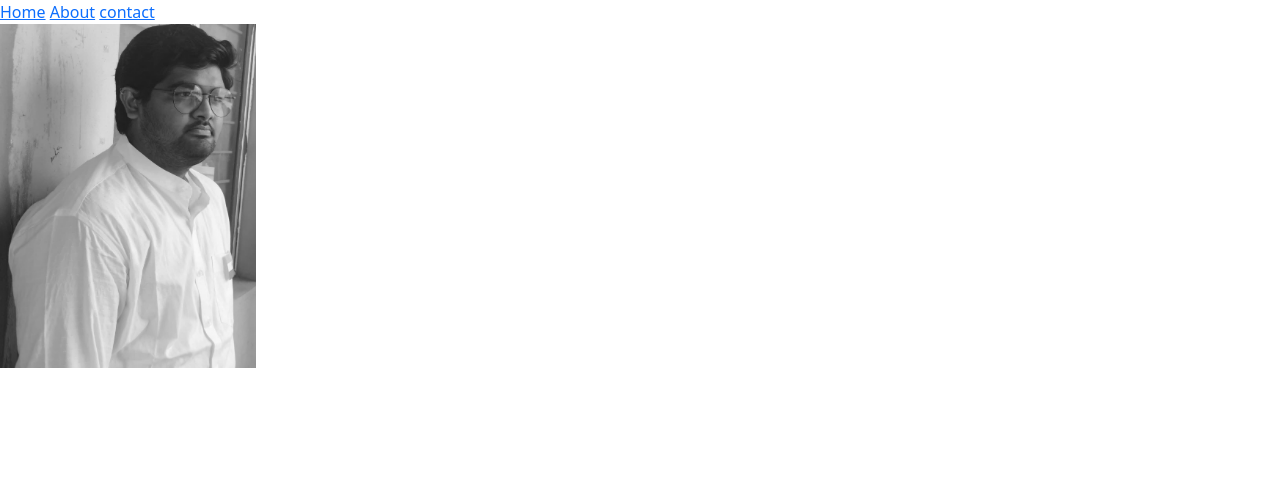
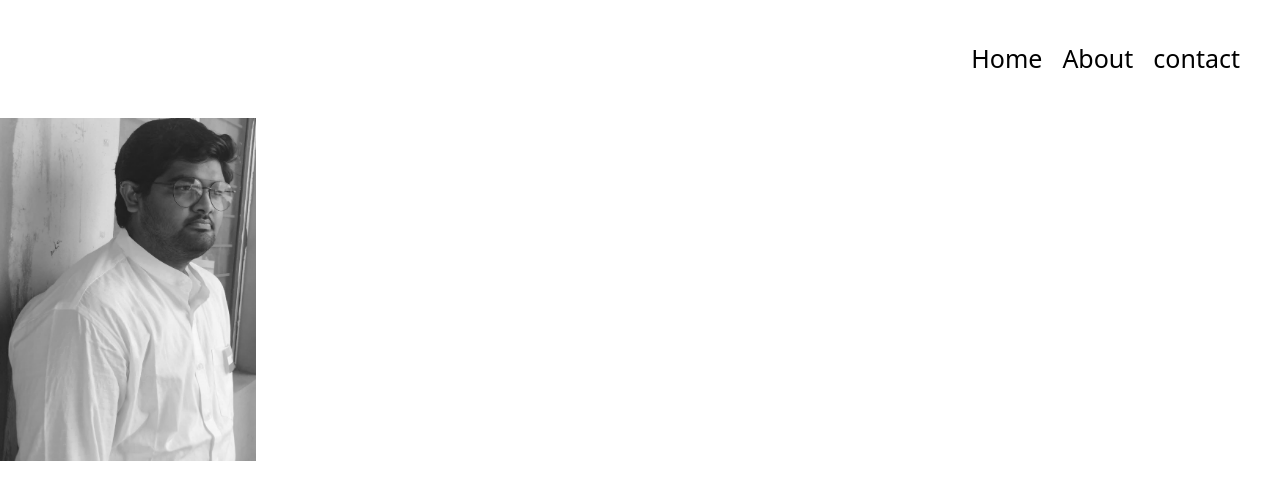
Before and after one commit to kishore3siddireddy/myPortfilio, a plain HTML site: page index.html in a window 1280 px wide. Drawn offline with nearby package versions, Linux system fonts and the light colour scheme.

Commit message:
make some changes

```diff
--- a/index.html
+++ b/index.html
@@ -15,13 +15,18 @@
   <body>
     <header class="nav-con">
       <div class="nav-con-col">
+        <div class="row">
+          <div class="col-12">
+
             <nav class="navBar">
               <div class="randring-con">
                 <a href="#" class="randring-nav">Home</a>
                 <a href="#" class="randring-nav">About</a>
                 <a href="#" class="randring-nav">contact</a>
               </div>
+            </div>
           </nav>
+        </div>
       </div>
     </header>
     <section class="main">
--- a/style.css
+++ b/style.css
@@ -2,7 +2,34 @@
     filter: grayscale(100%);
     height:30%;
     width:20%;
+    animation: fade-in 1s ease-in forwards;
+    transition: transform .5s !important;
+    cursor: pointer;
+
+
 }
+
 .pic1:hover{
     filter: grayscale(0%);
+    transform: scale(1.3);
+
 }
+.nav-con-col{
+    padding: 30px;
+
+}
+.randring-con{
+   display: flex;
+   justify-content: end;
+}
+.randring-nav{
+    padding:10px;
+    text-decoration: none;
+    font-size: 25px;
+    color: black;
+}
+
+.randring-nav:focus{
+    color: rgb(224, 226, 233);
+    background-color: black;
+}
```
Lines whose indentation alone changed are shown as unchanged.
